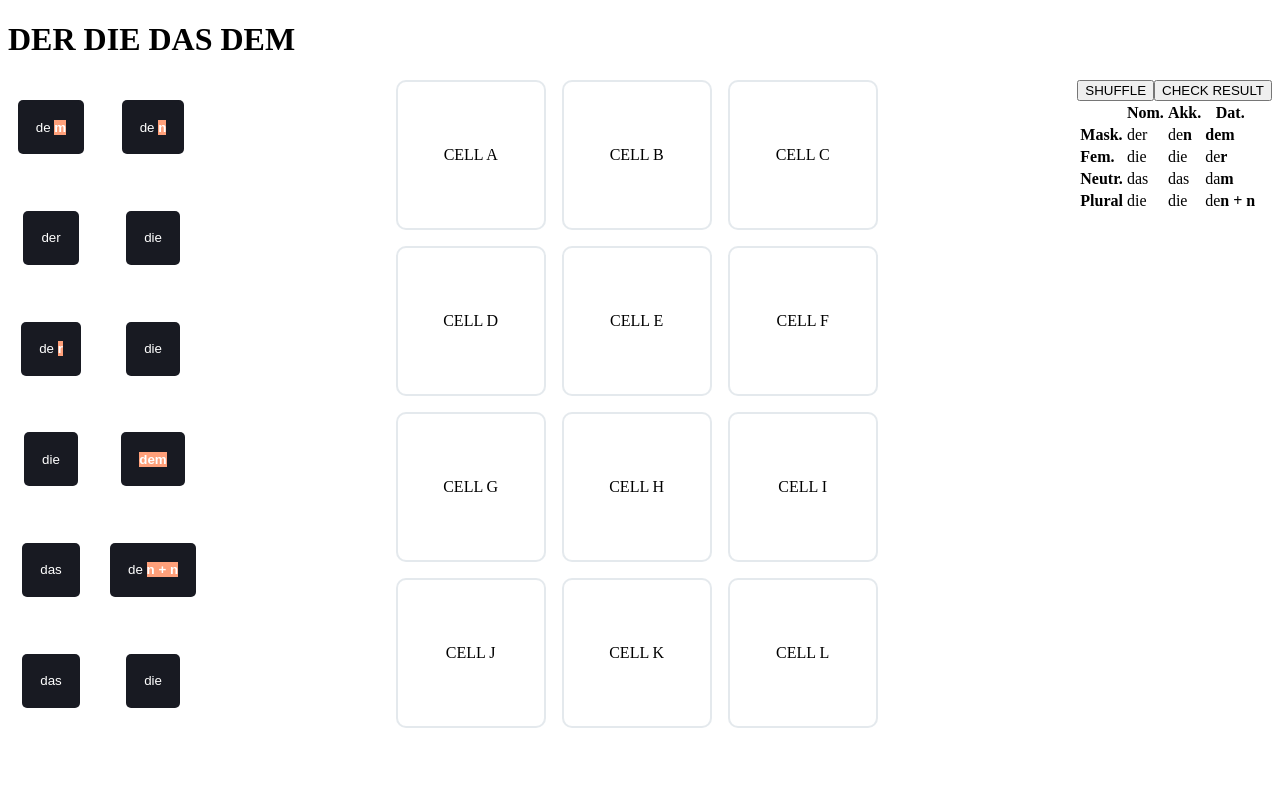
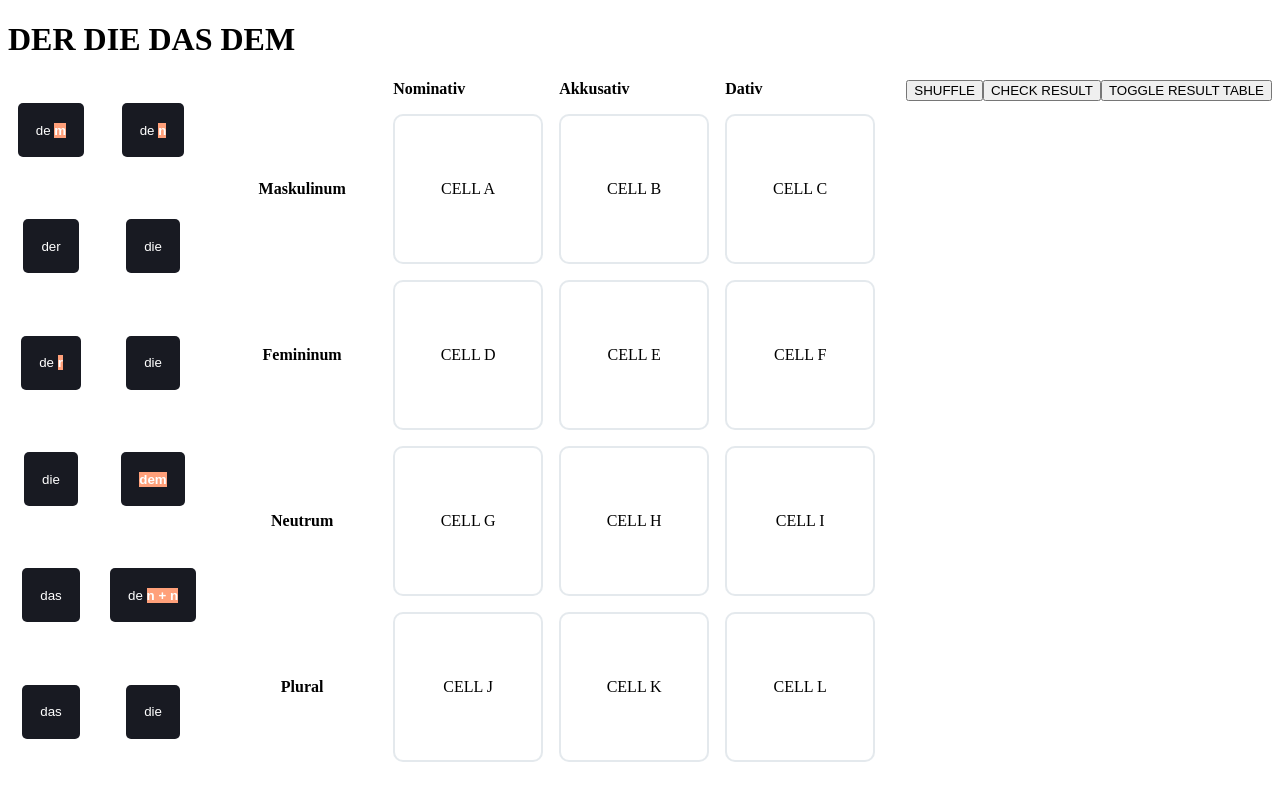
Before and after one commit to e-developper/nom-akk-dat-game, a React app: page / in a window 1280 px wide. Built offline with nearby package versions, Linux system fonts and the light colour scheme; the HTML template or start-up script is replaced by a standard one.

Commit message:
feat: header and lines name

```diff
--- a/src/App.tsx
+++ b/src/App.tsx
@@ -2,7 +2,7 @@ import { useState } from 'react';
 import { DndContext, useDraggable, type DragEndEvent } from '@dnd-kit/core';
 import { Draggable, DraggableOverlay, Droppable } from './components';
 import { shuffleArray } from './utils';
-import { GAME_CARDS, GAME_CELLS, type Card, type Cell } from './constants';
+import { GAME_CARDS, GAME_CELLS, GAME_CELLS_HEADER, GAME_CELLS_LINES_NAMES, type Card, type Cell } from './constants';
 
 import './App.css'
 
@@ -31,6 +31,7 @@ function DraggableItem({ card, showResult }: DraggableItemProps) {
 const App = () => {
   const [cells, setCells] = useState<Cell[]>(GAME_CELLS);
   const [cards, setCards] = useState<Card[]>(shuffleArray(GAME_CARDS));
+  const [showTable, setShowTable] = useState(false)
   const [isDragging, setIsDragging] = useState(false);
   const [showResult, setShowResult] = useState(false)
 
@@ -52,8 +53,6 @@ const App = () => {
   }
 
   const handleDropItem = ({ active, over }: DragEndEvent) => {
-    console.log('active, over', active, over)
-
     if (cards.some(card => card.cellId === over?.id) && Boolean(over)) return
 
     const newCards = cards.map((card) => {
@@ -83,11 +82,25 @@ const App = () => {
             {cards.map((card) => {
               if (card.cellId) return null
 
-              return <DraggableItem card={card} showResult={showResult} />
+              return <DraggableItem key={card.id} card={card} showResult={showResult} />
             })}
           </div>
 
-          <div style={{ display: 'grid', gridTemplateColumns: '1fr 1fr 1fr', gap: '16px' }}>
+          <div style={{
+            display: 'grid',
+            gridTemplateColumns: '1fr 1fr 1fr',
+            gap: '16px',
+            gridTemplateAreas: `
+            'header0 header1 header2 header3'
+            'lineName1 cell cell cell'
+            'lineName2 cell cell cell'
+            'lineName3 cell cell cell'
+            'lineName4 cell cell cell'
+            `
+
+          }}>
+            {GAME_CELLS_HEADER.map(header => <b key={header.id} style={{ gridArea: header.id }}>{header.title}</b>)}
+            {GAME_CELLS_LINES_NAMES.map(lineName => <b key={lineName.id} style={{ gridArea: lineName.id, textAlign: 'center', alignContent: 'center' }}>{lineName.title}</b>)}
 
             {cells.map(cell => {
               const cellCards = cards.filter(card => card.cellId === cell.id);
@@ -109,6 +122,8 @@ const App = () => {
         <div>
           <button onClick={handleShuffle}>SHUFFLE</button>
           <button onClick={handleCorrectResult}>CHECK RESULT</button>
+          <button onClick={() => setShowTable(!showTable)}>TOGGLE RESULT TABLE</button>
+          {showTable && (
             <table>
               <thead>
                 <tr>
@@ -145,6 +160,7 @@ const App = () => {
                 </tr>
               </tbody>
             </table>
+          )}
         </div>
       </div>
     </div>
--- a/src/constants.tsx
+++ b/src/constants.tsx
@@ -27,6 +27,20 @@ export const GAME_CELLS: Cell[] = [
   { id: 'cell10', title: 'CELL J', answer: 'die' },
   { id: 'cell11', title: 'CELL K', answer: 'die' },
   { id: 'cell12', title: 'CELL L', answer: 'den+n' },
+]
+
+export const GAME_CELLS_HEADER = [
+  { id: 'header0', title: '' },
+  { id: 'header1', title: 'Nominativ' },
+  { id: 'header2', title: 'Akkusativ' },
+  { id: 'header3', title: 'Dativ' }
+]
+
+export const GAME_CELLS_LINES_NAMES = [
+  { id: 'lineName1', title: 'Maskulinum' },
+  { id: 'lineName2', title: 'Femininum' },
+  { id: 'lineName3', title: 'Neutrum' },
+  { id: 'lineName4', title: 'Plural' }
 ]
 
 export const GAME_CARDS: Card[] = [
```
Lines whose indentation alone changed are shown as unchanged.
